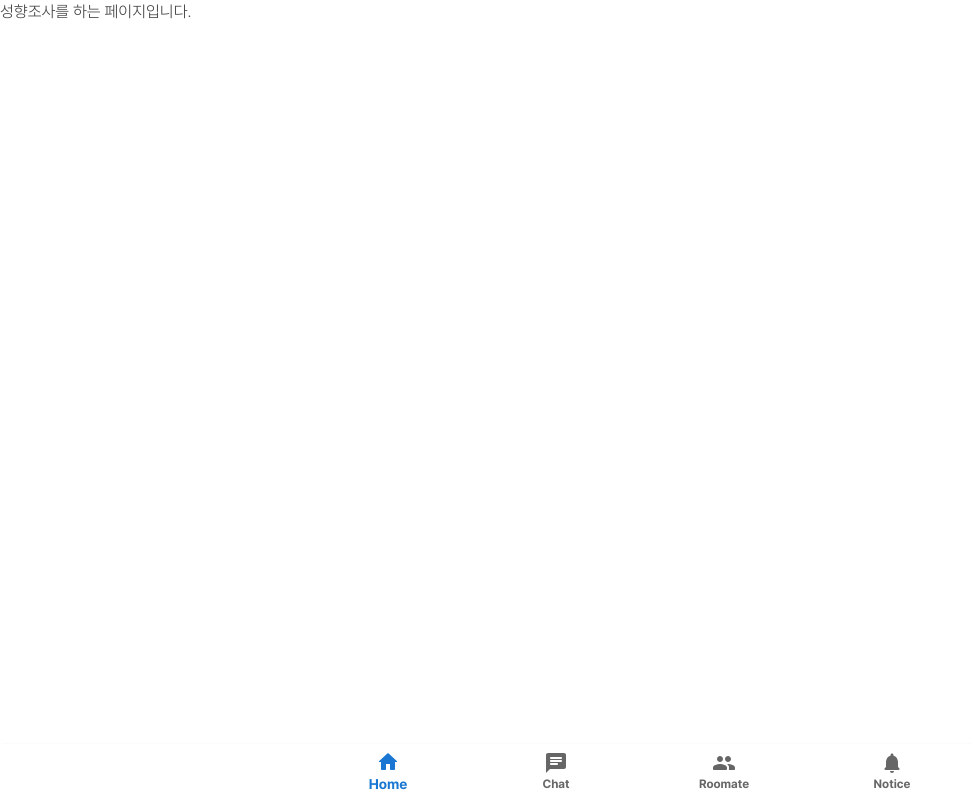
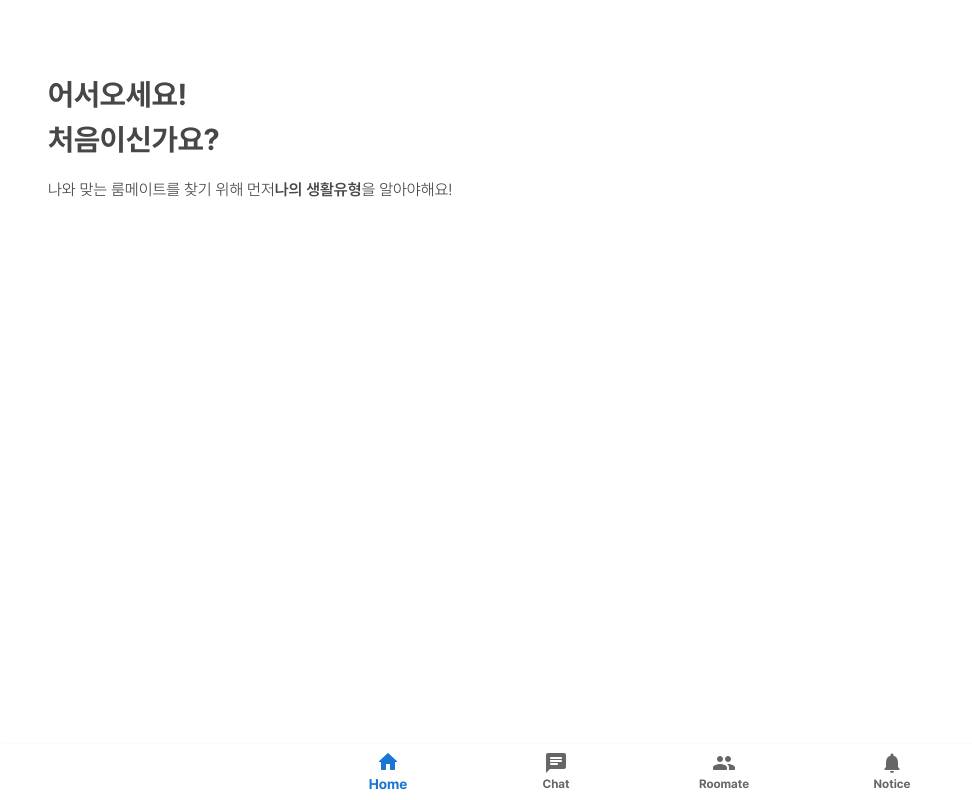
Before and after one commit to causyj/Roomate-FE, a React (Create React App) app: page /testpage in a window 1280 px wide. Shown: the whole page, without its empty margins (0-972 px from the left). Built offline with nearby package versions, Linux system fonts and the light colour scheme.

Commit message:
Added TestPageIntro.tsx

```diff
--- a/src/App.tsx
+++ b/src/App.tsx
@@ -11,7 +11,7 @@ import { RoomateOption } from './pages/roomateoption/RoomateOption'
 import { RoomateRecommend } from './pages/roomatelist/RoomateRecommend'
 import { GroupList } from './pages/group/GroupList'
 import { Notice } from './pages/notice/Notice'
-import BottomNavbar from './components/BottomNavBar/BottomNavBar'
+import BottomNavbar from './components/bottomnavbar/BottomNavBar'
 const Router = createBrowserRouter([
   {
       path: '/',
--- a/src/pages/home/Home.tsx
+++ b/src/pages/home/Home.tsx
@@ -27,7 +27,7 @@ export function Home() {
                 <div className="font-['300'] ">300-register</div>
             </Link>
             <Link to='/TestPage'>
-                <div className="font-['400'] ">400-textpage</div>
+                <div className="font-['400'] text-3xl ">400-textpage</div>
             </Link>
             <Link to='/TestResult'>
                 <div className="font-['500'] ">500-textresult</div>
--- a/src/pages/testpage/TestPage.tsx
+++ b/src/pages/testpage/TestPage.tsx
@@ -1,5 +1,9 @@
+import TestPageIntro from "./TestPageIntro";
+
 export function TestPage() {
     return (
-        <div>성향조사를 하는 페이지입니다.</div>
+       <div>
+         <TestPageIntro/>
+       </div>
     )
 }
--- /dev/null
+++ b/src/pages/testpage/TestPageIntro.tsx
@@ -0,0 +1,23 @@
+const GoToTest = () => {
+    return(
+        <div className="flex flex-col p-12">
+            <div className="font-['700'] text-3xl mt-6 mb-4">
+                <div>어서오세요!</div>
+                <div>처음이신가요?</div>
+            </div>
+            <div className="flex flex-wrap">
+                <div>나와 맞는 룸메이트를 찾기 위해 먼저</div>
+                <div className="font-['600']">나의 생활유형</div>
+                <div>을 알아야해요!</div>
+            </div>
+
+        </div>
+    )
+}
+export default function TestPageIntro() {
+    return (
+        <div>
+            <GoToTest/>
+        </div>
+    )
+}
```
